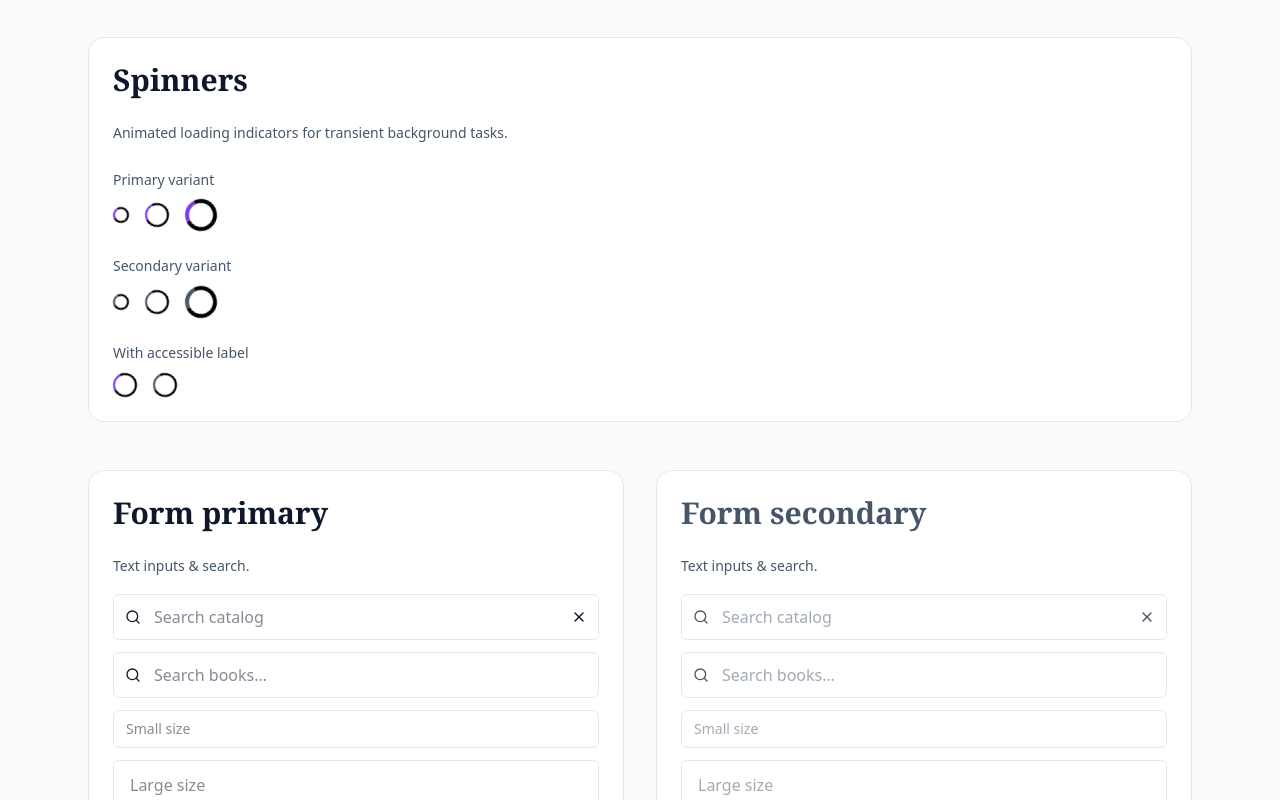
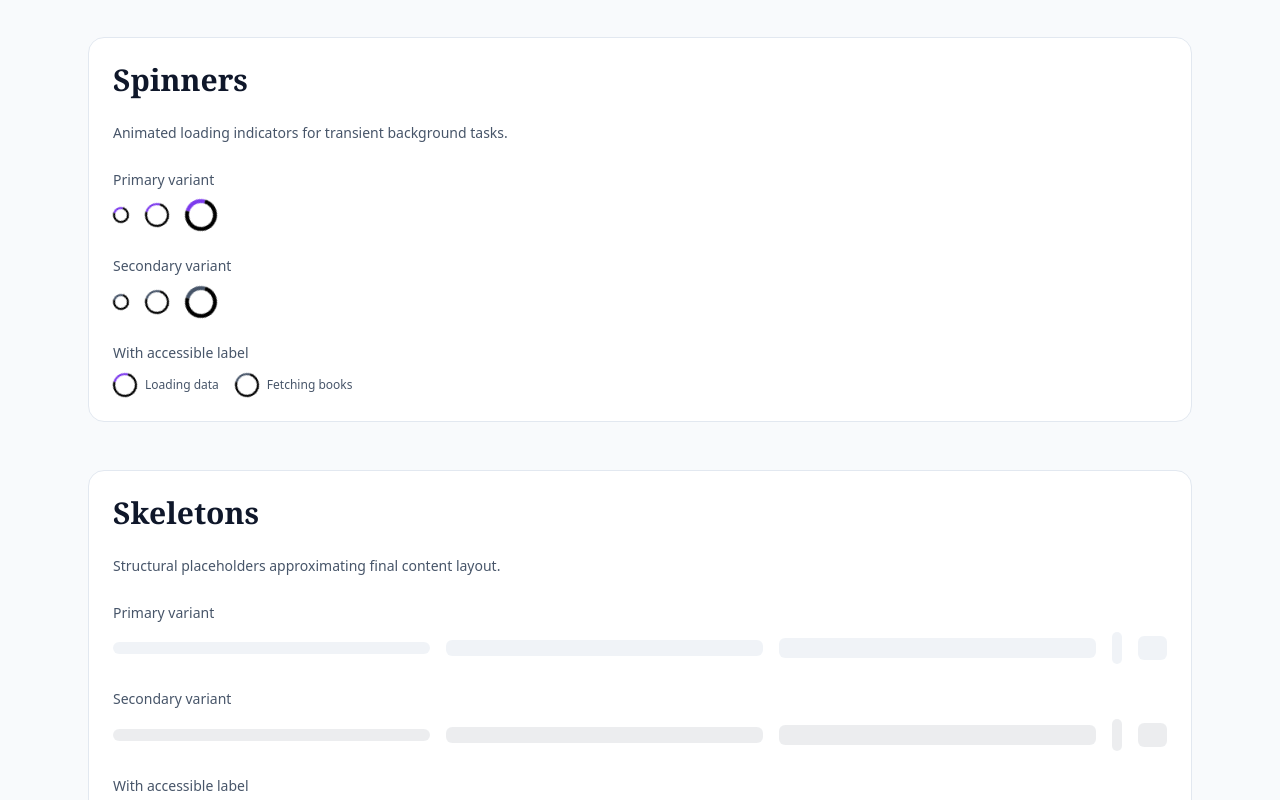
Before and after one commit to nova-collective/andromeda, a Next.js app: page /vds in a window 1280 px wide. Shown: the part 3516-4316 px from the top of the page. Built offline with nearby package versions, Linux system fonts and the light colour scheme.

Commit message:
feat(AN-21): skeleton component

```diff
--- /dev/null
+++ b/src/app/components/atoms/Skeleton/Skeleton.tsx
@@ -0,0 +1,85 @@
+import React from 'react';
+import type { HTMLAttributes } from 'react';
+
+export type SkeletonShape = 'text' | 'circle' | 'rect';
+export type SkeletonSize = 'sm' | 'md' | 'lg';
+export type SkeletonVariant = 'primary' | 'secondary';
+
+export interface SkeletonProps extends HTMLAttributes<HTMLDivElement> {
+	shape?: SkeletonShape;
+	size?: SkeletonSize;
+	variant?: SkeletonVariant;
+	/** Optional accessible label (sr-only). Leave undefined for default "Loading". Set empty string to suppress. */
+	label?: string;
+	/** Disable pulse animation */
+	animated?: boolean;
+	/** Show visible text label next to skeleton instead of sr-only */
+	showLabel?: boolean;
+}
+
+const sizeMap: Record<SkeletonShape, Record<SkeletonSize, string>> = {
+	text: {
+		sm: 'h-3 w-full',
+		md: 'h-4 w-full',
+		lg: 'h-5 w-full'
+	},
+	circle: {
+		sm: 'h-6 w-6',
+		md: 'h-8 w-8',
+		lg: 'h-12 w-12'
+	},
+	rect: {
+		sm: 'h-4 w-16',
+		md: 'h-6 w-24',
+		lg: 'h-8 w-32'
+	}
+};
+
+const variantClasses: Record<SkeletonVariant, string> = {
+	primary: 'bg-[color:var(--border-color)]',
+	secondary: 'bg-[color:var(--text-secondary)]/20'
+};
+
+export const Skeleton: React.FC<SkeletonProps> = ({
+	shape = 'text',
+	size = 'md',
+	variant = 'primary',
+	label = 'Loading',
+	animated = true,
+	showLabel = false,
+	className,
+	...rest
+}) => {
+	const blockClasses = [
+		'rounded-md',
+		shape === 'circle' && 'rounded-full',
+		shape === 'text' && 'rounded',
+		sizeMap[shape][size],
+		variantClasses[variant],
+		animated && 'animate-pulse'
+	].filter(Boolean).join(' ');
+
+	if (showLabel) {
+		return (
+			<div role="status" aria-live="polite" className={['inline-flex items-center gap-2', className].filter(Boolean).join(' ')} data-shape={shape} data-size={size} {...rest}>
+				<div className={blockClasses} />
+				{label !== '' && <span className="text-secondary text-xs">{label}</span>}
+			</div>
+		);
+	}
+
+	return (
+		<div
+			role="status"
+			aria-live="polite"
+			data-shape={shape}
+			data-size={size}
+			className={[blockClasses, className].filter(Boolean).join(' ')}
+			{...rest}
+		>
+			{label !== '' && <span className="sr-only">{label}</span>}
+		</div>
+	);
+};
+
+export default Skeleton;
--- /dev/null
+++ b/src/app/components/atoms/Skeleton/index.ts
@@ -0,0 +1 @@
+export { Skeleton, type SkeletonProps, type SkeletonShape, type SkeletonSize, type SkeletonVariant } from './Skeleton';
--- a/src/app/components/atoms/Spinner/Spinner.tsx
+++ b/src/app/components/atoms/Spinner/Spinner.tsx
@@ -7,8 +7,10 @@ export type SpinnerVariant = 'primary' | 'secondary';
 export interface SpinnerProps extends HTMLAttributes<HTMLDivElement> {
   size?: SpinnerSize;
   variant?: SpinnerVariant;
-  /** Optional accessible label (sr-only). Defaults to "Loading" */
+  /** Accessible label. Defaults to "Loading" */
   label?: string;
+  /** Show visible text label next to spinner instead of sr-only */
+  showLabel?: boolean;
 }
 
 const sizeClasses: Record<SpinnerSize, string> = {
@@ -26,14 +28,29 @@ export const Spinner: React.FC<SpinnerProps> = ({
   size = 'md',
   variant = 'primary',
   label = 'Loading',
+  showLabel = false,
   className,
   ...rest
 }) => {
-  const classes = [
-    'inline-block rounded-full animate-spin',
+  const circleClasses = [
+    'rounded-full animate-spin',
     sizeClasses[size],
     variantClasses[variant],
-    'ease-linear',
+    'ease-linear'
+  ].join(' ');
+
+  if (showLabel) {
+    return (
+      <div role="status" aria-live="polite" className={['inline-flex items-center gap-2', className].filter(Boolean).join(' ')} {...rest}>
+        <div className={circleClasses} />
+        <span className="text-secondary text-xs">{label}</span>
+      </div>
+    );
+  }
+
+  const classes = [
+    'inline-block',
+    circleClasses,
     className
   ].filter(Boolean).join(' ');
 
--- a/src/app/components/atoms/index.ts
+++ b/src/app/components/atoms/index.ts
@@ -90,3 +90,7 @@ export type { ProgressBarProps, ProgressBarSize, ProgressBarVariant } from './Pr
 // Spinner Atom
 export { Spinner } from './Spinner';
 export type { SpinnerProps, SpinnerSize, SpinnerVariant } from './Spinner';
+
+// Skeleton Atom
+export { Skeleton } from './Skeleton';
+export type { SkeletonProps, SkeletonShape, SkeletonSize, SkeletonVariant } from './Skeleton';
--- a/src/app/components/index.tsx
+++ b/src/app/components/index.tsx
@@ -1,4 +1,4 @@
-import { Button, Heading, Paragraph, Label, Caption, Link, TextInput, TextArea, Checkbox, RadioButton, Dropdown, Toggle, SearchInput, Avatar, ProgressBar, Spinner } from './atoms';
+import { Button, Heading, Paragraph, Label, Caption, Link, TextInput, TextArea, Checkbox, RadioButton, Dropdown, Toggle, SearchInput, Avatar, ProgressBar, Spinner, Skeleton } from './atoms';
 import { Card, Header, UserProfile } from './organisms';
 import { ThemeProvider, useTheme } from './providers';
 import { WithAuth } from './services';
@@ -16,6 +16,7 @@ export {
     Avatar,
     ProgressBar,
     Spinner,
+    Skeleton,
     GridLayout,
     Header,
     Heading,
--- a/src/app/vds/page.tsx
+++ b/src/app/vds/page.tsx
@@ -3,7 +3,7 @@ import React, { useState } from 'react';
 
 import { Wallet, ArrowRight, Heart, Search } from 'lucide-react';
 
-import { Button, Header, Card, Heading, Paragraph, Label, Caption, Link, TextInput, TextArea, Checkbox, RadioButton, Dropdown, Toggle, SearchInput, Avatar, ProgressBar, Spinner } from '@/app/components';
+import { Button, Header, Card, Heading, Paragraph, Label, Caption, Link, TextInput, TextArea, Checkbox, RadioButton, Dropdown, Toggle, SearchInput, Avatar, ProgressBar, Spinner, Skeleton } from '@/app/components';
 
 export default function VDSPage() {
   return (
@@ -374,8 +374,47 @@ function Tabs() {
                   <div className="space-y-2">
                     <Paragraph size="sm" muted className="text-secondary">With accessible label</Paragraph>
                     <div className="flex items-center gap-4">
-                      <Spinner label="Loading data" />
-                      <Spinner variant="secondary" label="Fetching books" />
+                      <Spinner showLabel label="Loading data" />
+                      <Spinner variant="secondary" showLabel label="Fetching books" />
+                    </div>
+                  </div>
+                </div>
+              </div>
+            </div>
+
+            {/* Skeletons */}
+            <div className="grid gap-8 md:grid-cols-1">
+              <div className="rounded-2xl bg-primary border border-color p-6 flex flex-col gap-6 shadow-card">
+                <header className="flex items-center justify-between">
+                  <Heading level={2} className="text-lg font-serif font-semibold">Skeletons</Heading>
+                </header>
+                <Paragraph size="sm" muted className="text-secondary">Structural placeholders approximating final content layout.</Paragraph>
+                <div className="space-y-6">
+                  <div className="space-y-2">
+                    <Paragraph size="sm" muted className="text-secondary">Primary variant</Paragraph>
+                    <div className="flex items-center gap-4">
+                      <Skeleton size="sm" />
+                      <Skeleton />
+                      <Skeleton size="lg" />
+                      <Skeleton shape="circle" />
+                      <Skeleton shape="rect" />
+                    </div>
+                  </div>
+                  <div className="space-y-2">
+                    <Paragraph size="sm" muted className="text-secondary">Secondary variant</Paragraph>
+                    <div className="flex items-center gap-4">
+                      <Skeleton variant="secondary" size="sm" />
+                      <Skeleton variant="secondary" />
+                      <Skeleton variant="secondary" size="lg" />
+                      <Skeleton variant="secondary" shape="circle" />
+                      <Skeleton variant="secondary" shape="rect" />
+                    </div>
+                  </div>
+                  <div className="space-y-2">
+                    <Paragraph size="sm" muted className="text-secondary">With accessible label</Paragraph>
+                    <div className="flex items-center gap-4">
+                      <Skeleton showLabel label="Loading profile" />
+                      <Skeleton variant="secondary" showLabel label="Loading metadata" />
                     </div>
                   </div>
                 </div>
```
Also changed, not shown: src/app/components/atoms/Skeleton/README.md (added), src/app/components/atoms/Spinner/README.md, 2 other files (tests, documents, lock files or other folders).
